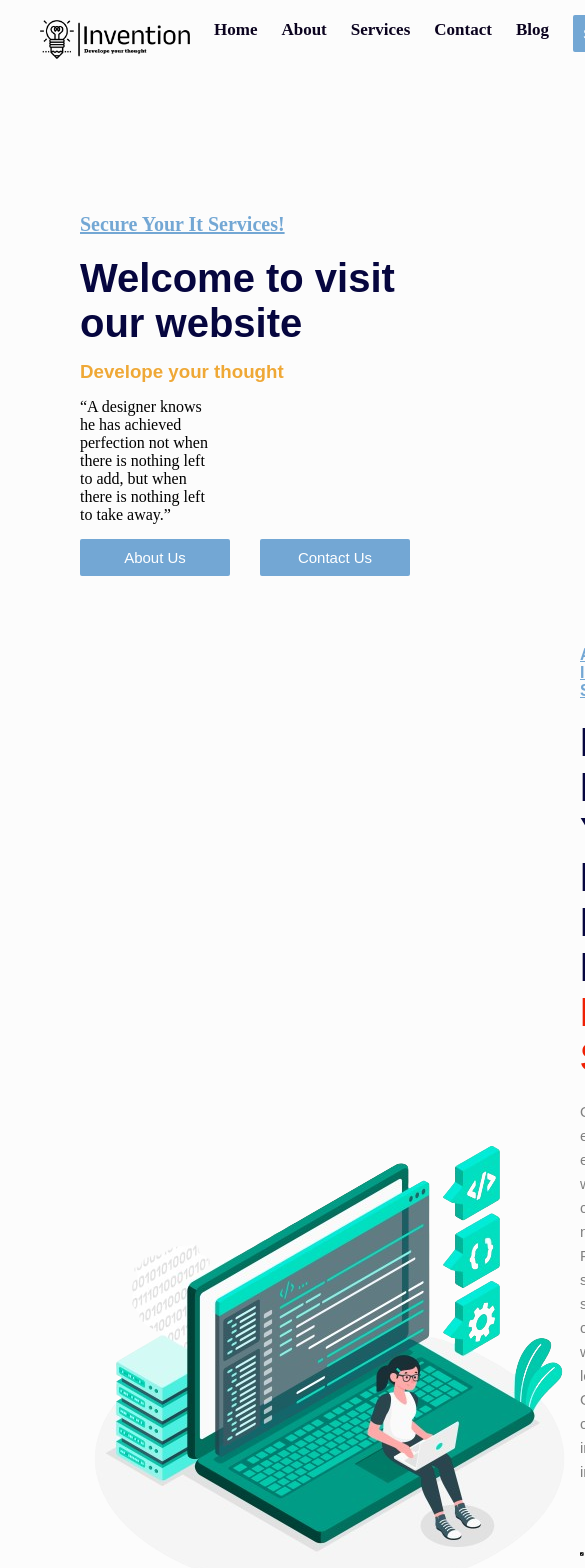
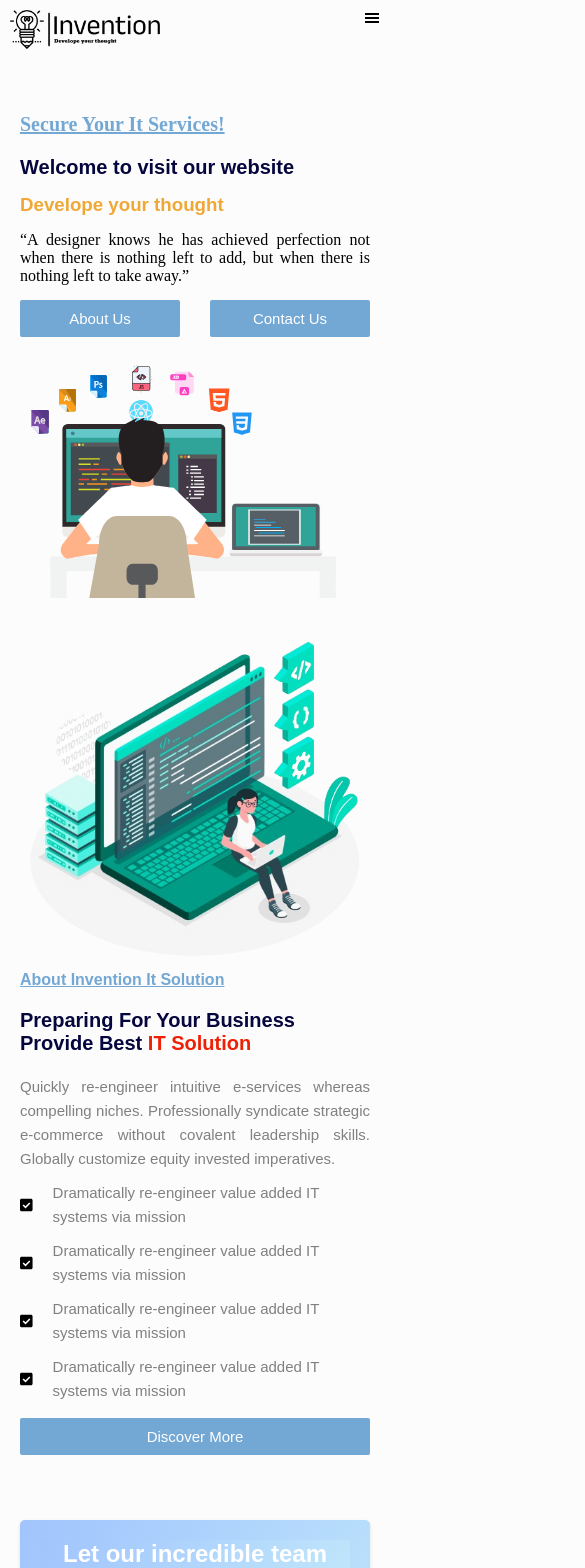
Before and after one commit to Vipinkm1/Inverntion-Project, a React (Vite) app: page / in a window 390 px wide. Shown: the top 1568 px of the page, 585 px wide, since content can reach past the window. Built offline with nearby package versions, Linux system fonts and the light colour scheme.

Commit message:
responsiveness

```diff
--- a/src/App.css
+++ b/src/App.css
@@ -33,13 +33,12 @@
 width: 150px;
 cursor: pointer;
 }
-.hamburger{
-  font-size: 30px;
-}
+
 .navbar {
   display: flex;
   justify-content: space-between;
   align-self: center;
+  width: 100%;
 }
 .nav-links {
   display: flex;
@@ -77,6 +76,14 @@ li a:hover {
 }
 .btn-li {
   margin-top: -5px;
+}
+.hamburger{
+ display: none;
+}
+.nav-links.true{
+
+    transform: translate(0);
+
 }
 @keyframes fadeInUp {
   0% {
@@ -137,6 +144,7 @@ li a:hover {
 }
 .section {
   font-size: 20px;
+
 }
 .slogun {
   padding: 15px 0px 0px 0px;
@@ -180,6 +188,7 @@ li a:hover {
 }
 .hero-image {
   padding: 0px 30px 0px 0px;
+
 }
 /* some about content */
 .span{
@@ -254,6 +263,7 @@ li a:hover {
 .img-width-size{
  width: 50%;
 }
+
 .skillName{
   display: grid;
   grid-template-columns: repeat(4, 1fr);
@@ -368,7 +378,8 @@ li a:hover {
 .footer-flex {
 display: grid;
 grid-template-columns: repeat(4, 1fr);
-gap: 100px;
+gap: 50px;
+
 padding-top: 20px;
 border-top:  1px solid  #ee6464;
 }
@@ -686,7 +697,6 @@ border-top:  1px solid  #ee6464;
     width: 100%;
     border-radius: 2px;
   }
-
   .input-width::placeholder{
     color:  rgb(224, 179, 179);
   }
@@ -710,3 +720,129 @@ border-top:  1px solid  #ee6464;
     color: red;
     cursor: pointer;
   }
+/*  responsivness */
+@media (max-width: 550px) {
+  /* Hamburger menu */
+  .hamburger {
+    display: block;
+  }
+  .page{
+    padding: 10px;
+  }
+
+
+
+
+  /* Initial hidden state */
+  .nav-links {
+    flex-direction: column;
+    text-align: center;
+    gap: 20px;
+    margin-top: 50px;
+    background-color: #fff;
+
+    width: 100%;
+    position: absolute;
+    z-index: 1000;
+    left: 0px;
+    transform: translateX(-100%); /* Off-screen */
+    visibility: hidden; /* Make it invisible */
+    opacity: 0; /* Fully transparent */
+    transition: transform 0.6s ease, opacity 0.6s ease;
+  }
+
+  /* Visible state */
+  .nav-links.open {
+    transform: translateX(0); /* Slide into view */
+    visibility: visible; /* Make it visible */
+    opacity: 1; /* Fully opaque */
+  }
+  /* hero section */
+
+  .hero-section{
+    display: block;
+    padding-top: 30px;
+    text-align: justify;
+  }
+  .hero-image{
+    margin-top: 20px;
+    text-align: center;
+
+  }
+  .some-about-content{
+    width: 100%;
+  }
+  .hero-flex{
+    display: block;
+  }
+  .footer-flex{
+    grid-template-columns: repeat(2, 1fr);
+  }
+  .quote{
+    width: 100%;
+  }
+  .button-1{
+    width: 100%;
+  }
+  .topex-2{
+    margin-top: 15px;
+  }
+  .copyright{
+    text-align: justify;
+  }
+  .hero-font{
+    font-size: 20px;
+  }
+ .it-services{
+  display: block;
+ }
+ .it-services-flex{
+  display: block;
+ }
+ .img-width{
+  width: 100%;
+ }
+ .about-section{
+  display: block;
+ }
+ .about-image{
+  width: 100%;
+  object-fit: cover;
+ }
+ .project-completion-item{
+  display: block;
+ }
+
+
+ .about-page{
+  padding: 10px;
+ }
+ .grid-template-hel{
+  display: grid;
+  grid-template-columns: repeat( 2, 1fr);
+  gap: 30px;
+  margin-top: 15px;
+}
+.service-container{
+  display: block;
+}
+.services-container-1{
+  margin-top: 15px;
+}
+.testimonial{
+  display: block;
+}
+.footer-flex-4{
+  display: block;
+}
+.message-box-text{
+  width: 100%;
+}
+.para1{
+  text-align: justify;
+}
+.header{
+  padding: 0;
+}
+
+}
--- a/src/Components/Contact/Contact.jsx
+++ b/src/Components/Contact/Contact.jsx
@@ -11,7 +11,6 @@ const Contact = () => {
         email: '',
         message: ''
     })
-
     const handleContactChange = (e) => {
         const { name, value } = e.target;
         setContactUs((prevState) => ({
--- a/src/Components/Footer/Footer.jsx
+++ b/src/Components/Footer/Footer.jsx
@@ -63,9 +63,9 @@ const Footer = () => {
           </div>
         </div>
         <div className='footer-container-2'>
-        <h2 className='heading color font '>Suscribes</h2>
-        <input className='input-width-2 topex' type='text' placeholder='enter email'/>
-        <button className='button-1 topex'>Suscribe</button>
+          <h2 className='heading color font '>Suscribes</h2>
+          <input className='input-width-2 topex' type='text' placeholder='enter email' />
+          <button className='button-1 topex'>Suscribe</button>
         </div>
       </div>
       {/*  another content */}
--- a/src/Components/Header/Header.jsx
+++ b/src/Components/Header/Header.jsx
@@ -1,9 +1,14 @@
-import React from 'react'
+import React, { useState } from 'react'
 import navlogo from '../../assets/invention-logo.png'
 import { Link, useNavigate } from 'react-router-dom'
+import { GiHamburgerMenu } from "react-icons/gi";
 const Header = () => {
+  const [open, setOpen] = useState(false)
+
+  const handleOpen = () => {
+    setOpen(!open)
+  }
   const navigate = useNavigate()
-
   const handleSignup = () => {
     navigate('/signup')
   }
@@ -12,18 +17,21 @@ const Header = () => {
       <div className='header '>
         <div className='navbar'>
           <div className='nav-logo'>
-          <img onClick={()=> navigate('/')} src={navlogo} alt='nav-logo' className='logo-name' />
+            <img onClick={() => navigate('/')} src={navlogo} alt='nav-logo' className='logo-name' />
           </div>
           <div className='nav-item'>
-          <ul className='nav-links'>
+            <ul className={`nav-links ${open ? 'open': ''}`} >
               <li className='lnk-size'><Link className='lnk-size-2' to='/' href='#home'>Home</Link></li>
               <li className='lnk-size'><Link className='lnk-size-2' to='/about'>About</Link></li>
               <li className='lnk-size'><Link className='lnk-size-2' to='/services'>Services</Link></li>
               <li className='lnk-size'><Link className='lnk-size-2' to='/contact' href='#contact'>Contact</Link></li>
               <li className='lnk-size'><a className='lnk-size-2' href='#blog'>Blog</a></li>
               <li className='btn-li lnk-size'><button onClick={handleSignup} className='btn-1'>SignUp</button></li>
-            <li className='btn-li lnk-size'><button onClick={()=> navigate('/login')} className='btn-1'>SignIn</button></li>
+              <li className='btn-li lnk-size'><button onClick={() => navigate('/login')} className='btn-1'>SignIn</button></li>
             </ul>
+          </div>
+          <div className='hamburger ' onClick={handleOpen}>
+            <GiHamburgerMenu/>
           </div>
         </div>
       </div>
--- a/src/Components/Hero/HeroSection.jsx
+++ b/src/Components/Hero/HeroSection.jsx
@@ -11,8 +11,9 @@ import "slick-carousel/slick/slick.css";
 import "slick-carousel/slick/slick-theme.css";
 import { useNavigate } from 'react-router-dom';
 
+
+
 const HeroSection = () => {
-
     const navigate = useNavigate()
     useEffect(() => {
         AOS.init({
@@ -30,8 +31,6 @@ const HeroSection = () => {
         { id: 1, Img: Digi, title: 'E-Commerce Executive', description: 'The best web developers dont just build websites' },
         { id: 1, Img: Digi, title: 'Seo', description: 'The best web developers dont just build websites' },
     ]
-
-
     const sliderSettings = {
         dots: false,
         infinite: true,
@@ -41,6 +40,14 @@ const HeroSection = () => {
         autoplay: true,
         autoplaySpeed: 2000,
         arrows: false,
+        responsive: [
+            {
+                breakpoint: 550,
+                settings: {
+                    slidesToShow: 2,
+                },
+            },
+        ]
     }
 
     const progresRefs = useRef([])
@@ -108,7 +115,7 @@ const HeroSection = () => {
                 </div>
             </div>
             <div className='hero-flex topex-2' data-aos='fade-up'>
-                <img src={Hero} />
+                <img className='img-width' src={Hero} />
                 <div className='some-about-content'>
                     <p className='secure-it font'>About Invention It Solution</p>
                     <h1 className='color font hero-font'>Preparing For Your Business Provide Best <span className='span'>IT Solution</span> </h1>
@@ -178,7 +185,7 @@ const HeroSection = () => {
                             <p className='para-1'>40%</p>
                         </div>
                     </div>
-                    <div className='experience-field'>
+                    <div className='experience-field topex'>
                         <p>CMS Tool</p>
                         <div className='progress-bar'>
                             <div className='fill-border topex' style={{ width: progresRefs.current ? '20%' : '0%' }}></div>
@@ -212,7 +219,7 @@ const HeroSection = () => {
                 <div className='it-services-flex'>
                     <h1 className='color font hero-font'>We Provide Exclusive Service <br />For
                         <span className='span'>  Your Business</span></h1>
-                    <button className='button-1' onClick={() => navigate('/services')}>View All Services</button>
+                    <button className='button-1 topex' onClick={() => navigate('/services')}>View All Services</button>
                 </div>
             </div>
             <div className='grid-template'>
--- a/src/Components/Services/Services.jsx
+++ b/src/Components/Services/Services.jsx
@@ -30,7 +30,7 @@ const Services = () => {
                         <p className='font-size-1 topex'>Designing intuitive user experiences with clean, modern interfaces for web and mobile platforms.</p>
                         <p className='font-size-1 topex'>Providing ongoing maintenance, updates, and technical support to keep websites running smoothly.</p>
                     </div>
-                    <div className='services-container-1'>
+                    <div className='services-container-1 '>
                         <h1 className='color font hero-font background-Remover'>All Services</h1>
                         <div className='border-6 topex'></div>
                         <div className='flex-row-col topex'>
```
Lines whose indentation alone changed are shown as unchanged.
